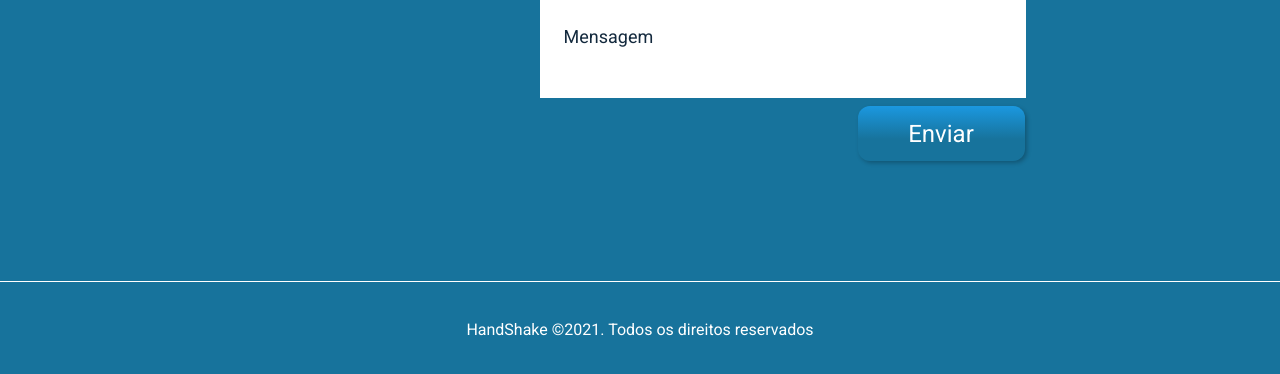
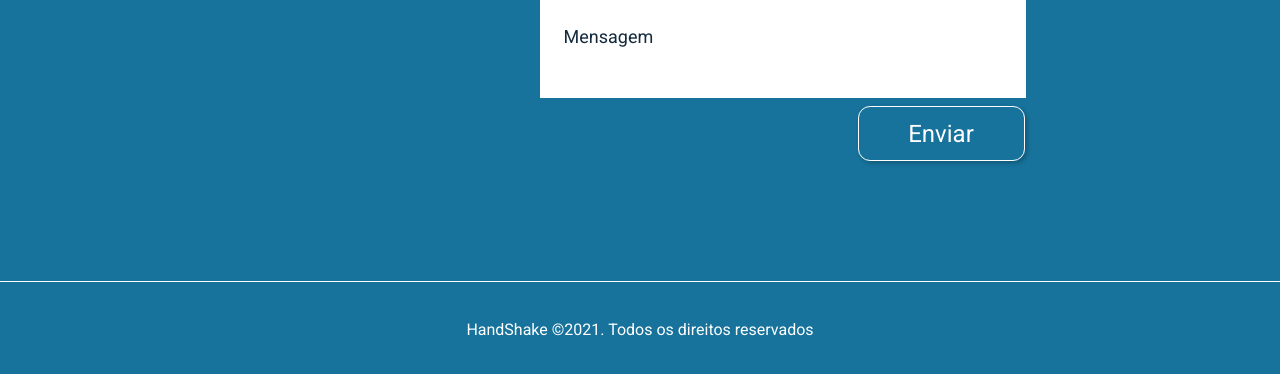
Before and after one commit to SaruMan64/Desafios, a plain HTML site: page HandShake/index.html in a window 1280 px wide. Shown: the part 2537-2911 px from the top of the page. Drawn offline with Linux system fonts and the light colour scheme; files whose address does not match are found by name.

Commit message:
atualizando HTML e CSS

```diff
--- a/HandShake/style.css
+++ b/HandShake/style.css
@@ -338,14 +338,9 @@ button {
   width: 167px;
   height: 55px;
   color: #ffffff;
-  background: rgb(27, 152, 224);
-  background: linear-gradient(
-    0deg,
-    rgba(27, 152, 224, 0) 40%,
-    rgba(27, 152, 224, 1) 100%
-  );
+  border: 1px solid #fff;
+  background-color: transparent;
   box-shadow: 2px 2px 4px 0px #00000040;
-  border: none;
   border-radius: 12px;
   font-family: roboto;
   font-size: 24px;
@@ -353,7 +348,10 @@ button {
 }
 
 button:hover {
-  border: 1px solid #13293d;
+  background-color: #fff;
+  color: #005d8a;
+  border-color: #005d8a;
+  text-shadow: none;
 }
 
 footer {
```
